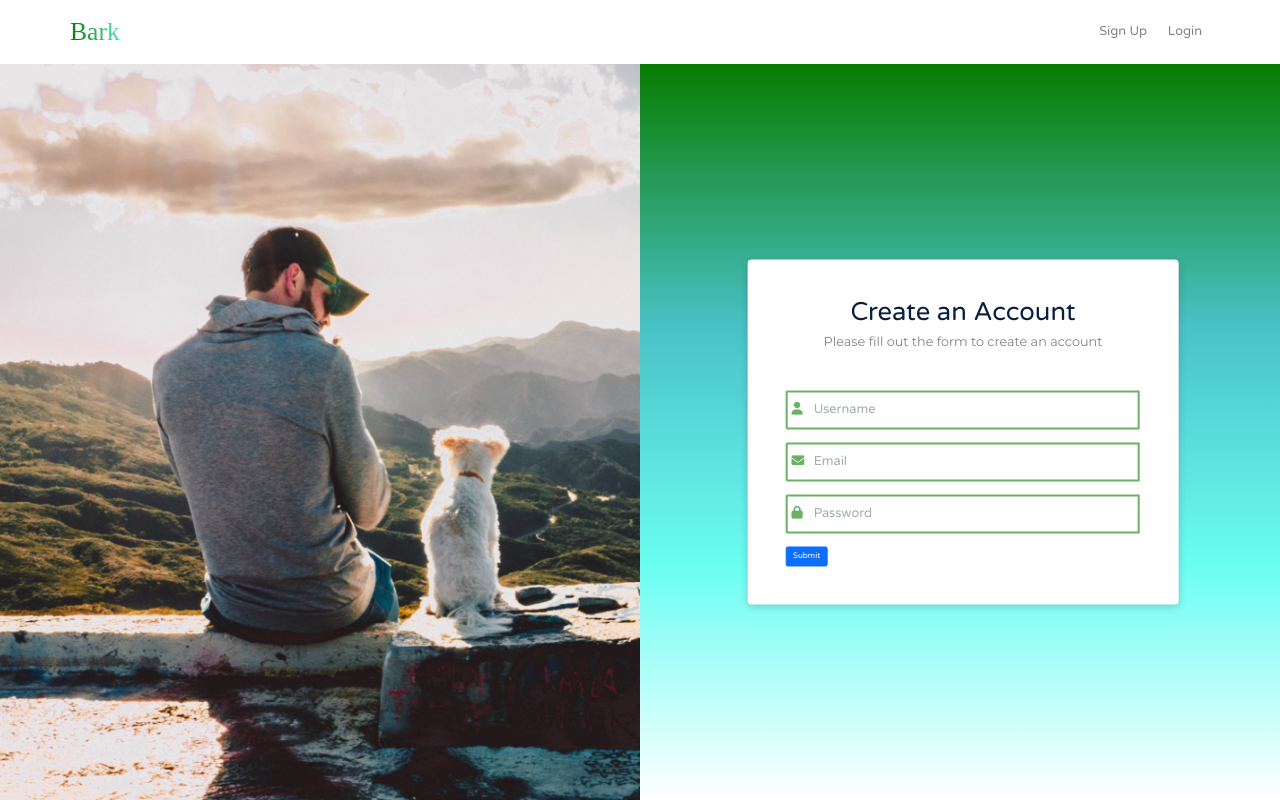
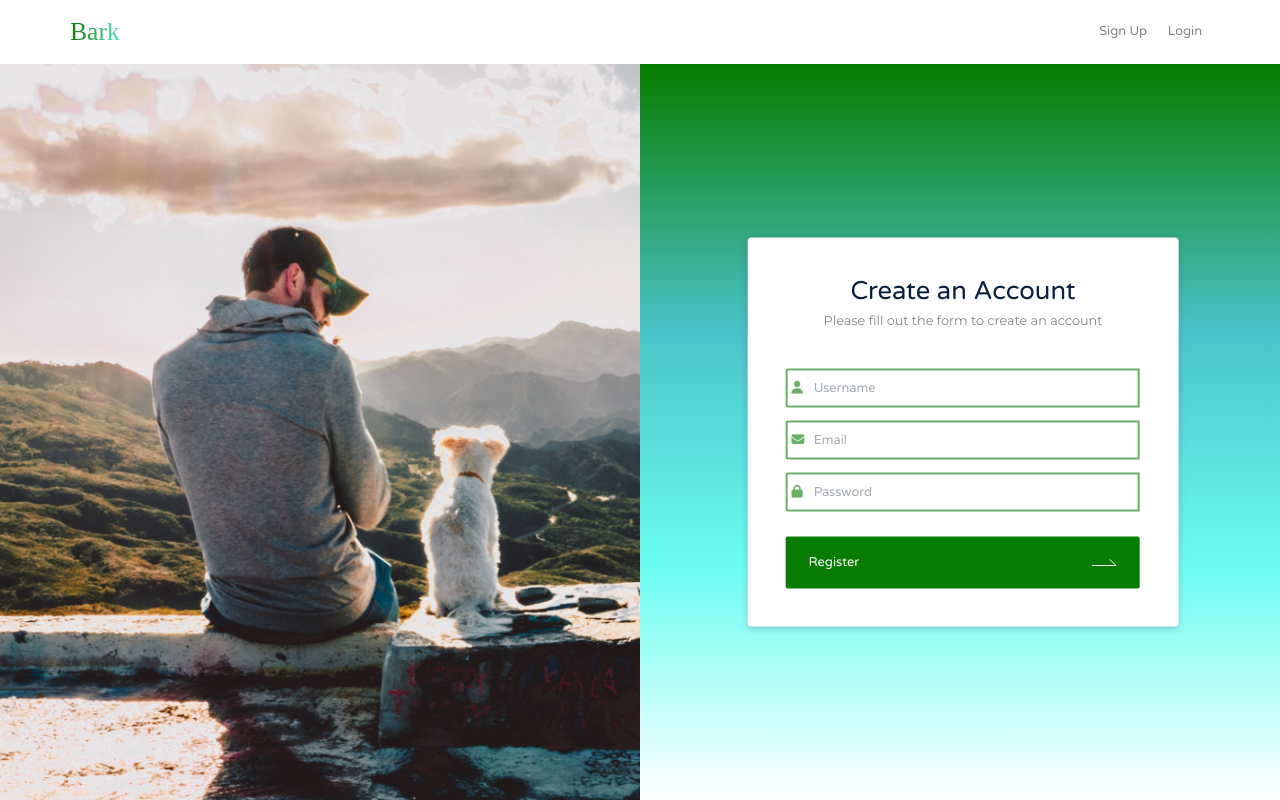
Before and after one commit to lawrencedovin/capstone-2-bark, a React (Create React App) app in the folder bark/: page /register in a window 1280 px wide. Built offline with nearby package versions, Linux system fonts and the light colour scheme; a web font is replaced by a local one.

Commit message:
Updated form button styles

```diff
--- a/bark/src/main-pages/Register/Register.js
+++ b/bark/src/main-pages/Register/Register.js
@@ -30,9 +30,11 @@ function Register() {
                       <i class="fas fa-lock"></i>
                   </span>
                 </div>
-                <button type="submit" class="btn btn-primary">Submit</button>
+                <button href="#" class="forms__button d-flex justify-content-between align-items-center">
+                  Register
+                  <img src={process.env.PUBLIC_URL + 'icons/button-arrow.svg'} alt="Form Button" class="forms__button-icon" />
+                </button>
               </form>
-
             </div>
         </div>
     </div>
```
Also changed, not shown: bark/public/icons/button-arrow.svg (added).
